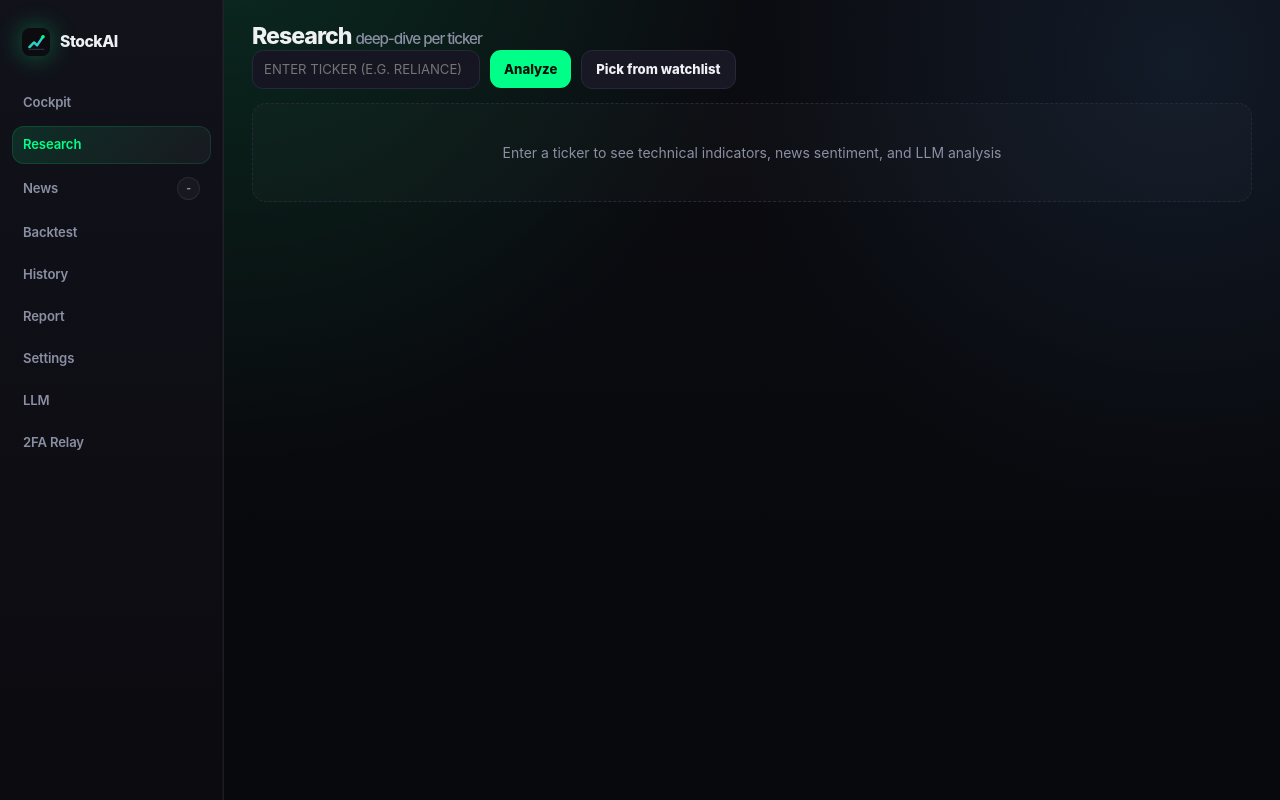
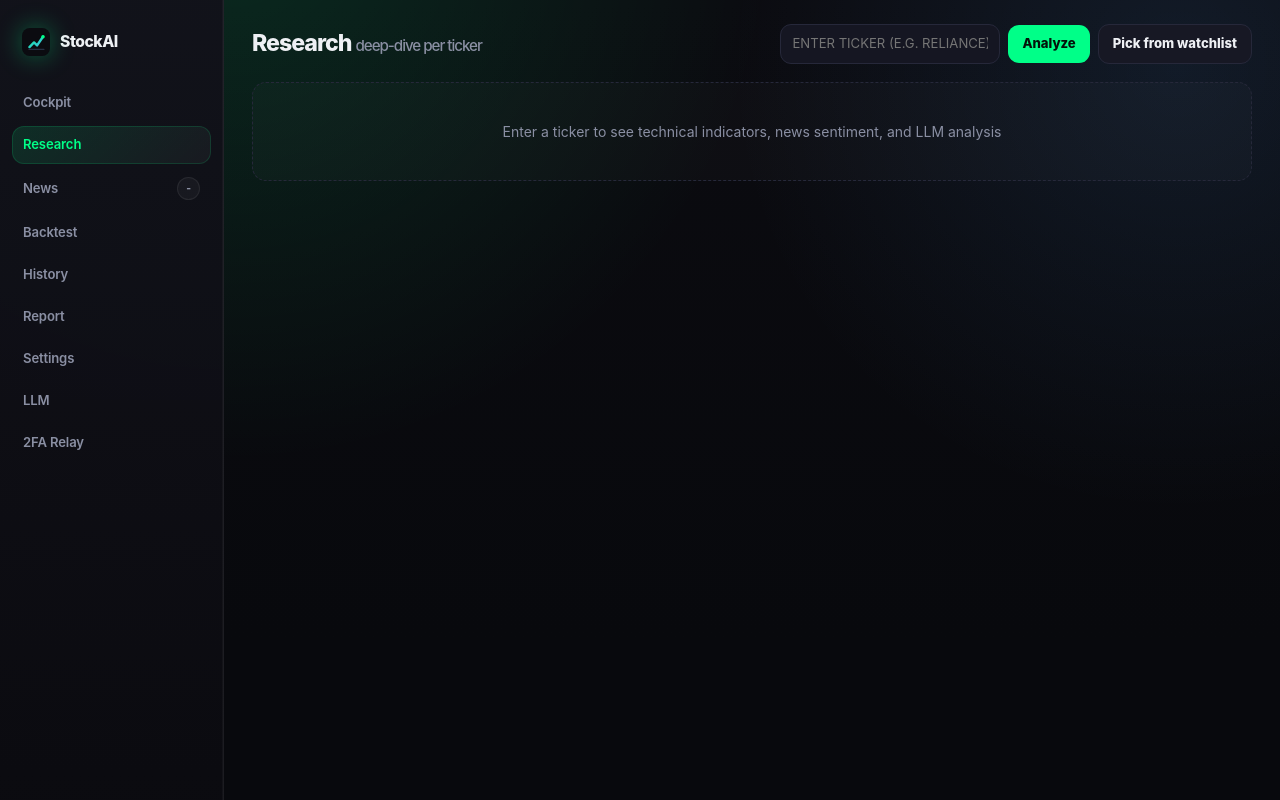
Before and after one commit to UmairBaig8/StockAI, a FastAPI app: page /research in a window 1280 px wide. Run offline with FastAPI, Linux system fonts and the light colour scheme; parts of the project's set-up code (start-up, migrations or seed data) failed here and were passed over.

Commit message:
fix: research page — title + search bar in header row, premium toolbar layout

```diff
--- a/app/templates/research.html
+++ b/app/templates/research.html
@@ -3,12 +3,14 @@
   .section b{color:var(--fg)}
 </style>
 
-<h1>Research <span class="muted">deep-dive per ticker</span></h1>
-<div class="search-bar">
-  <input type="text" id="ticker-input" placeholder="Enter ticker (e.g. RELIANCE)" aria-label="Ticker" style="text-transform:uppercase">
-  <button onclick="analyze()" aria-label="Analyze ticker">Analyze</button>
-  <button onclick="autoPick()" class="btn-secondary" aria-label="Pick a ticker from watchlist">Pick from watchlist</button>
-</div>
+<header>
+  <h1>Research <span class="muted">deep-dive per ticker</span></h1>
+  <div style="display:flex;gap:8px;align-items:center">
+    <input type="text" id="ticker-input" placeholder="Enter ticker (e.g. RELIANCE)" aria-label="Ticker" style="text-transform:uppercase;width:220px">
+    <button onclick="analyze()" aria-label="Analyze ticker">Analyze</button>
+    <button onclick="autoPick()" class="btn-secondary" aria-label="Pick a ticker from watchlist">Pick from watchlist</button>
+  </div>
+</header>
 <div id="results"><div class="loading">Enter a ticker to see technical indicators, news sentiment, and LLM analysis</div></div>
 {% endblock %}
 <script>
```
